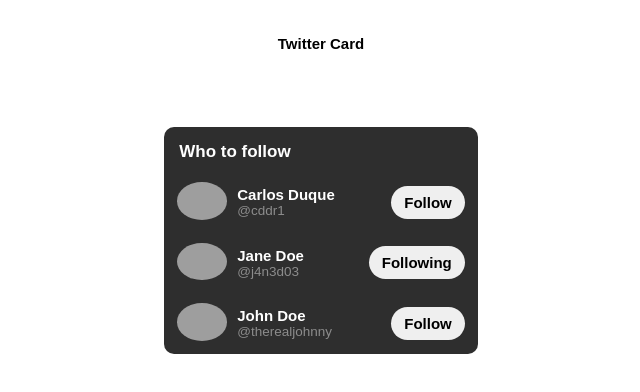
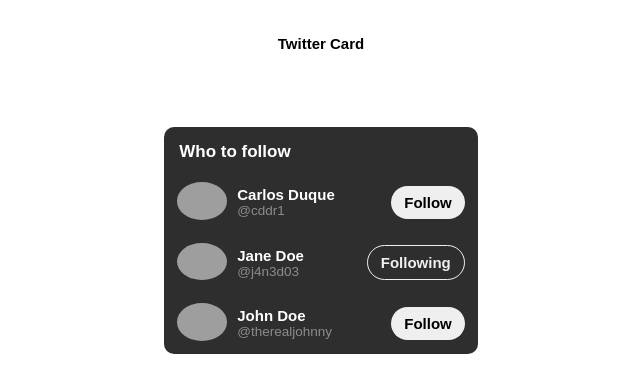
Before and after one commit to CDDR1/learning-react-with-midu, a React (Vite) app in the folder projects/00-hello-world/: page / in a window 1280 px wide. Shown: the top 392 px of the page, without its empty margins (319-959 px from the left). Built offline with nearby package versions, Linux system fonts and the light colour scheme; grey boxes are pictures that could not be loaded.

Commit message:
Added button text change on hover.

```diff
--- a/projects/00-hello-world/src/components/FollowSuggestion.css
+++ b/projects/00-hello-world/src/components/FollowSuggestion.css
@@ -52,3 +52,28 @@
 .suggestion-button:hover {
   opacity: 0.7
 }
+
+.suggestion-button.following {
+  color: #EFEFEF;
+  border: 1.8px solid #EFEFEF;
+  background-color: transparent;
+  transition: 0.3s ease all;
+}
+
+.suggestion-button.following:hover {
+  color: red;
+  border: 1.8px solid red;
+  background-color: rgba(255, 0, 0, 0.149);
+}
+
+.unfollow-text {
+  display: none;
+}
+
+.suggestion-button.following:hover .unfollow-text {
+  display: inline-block;
+}
+
+.suggestion-button.following:hover .button-text {
+  display: none;
+}
--- a/projects/00-hello-world/src/components/FollowSuggestion.jsx
+++ b/projects/00-hello-world/src/components/FollowSuggestion.jsx
@@ -11,8 +11,9 @@
         <span className="user-nickname">{userNickname}</span>
       </div>
       <div className="button-container">
-        <button onClick={() => updateFollow(id)} className="suggestion-button">
-          {isFollowing ? "Following" : "Follow"}
+        <button onClick={() => updateFollow(id)} className={isFollowing ? "suggestion-button following" : "suggestion-button"}>
+          <span className="button-text">{isFollowing ? "Following" : "Follow"}</span>
+          <span className="unfollow-text">Unfollow</span>
         </button>
       </div>
     </div>
```
